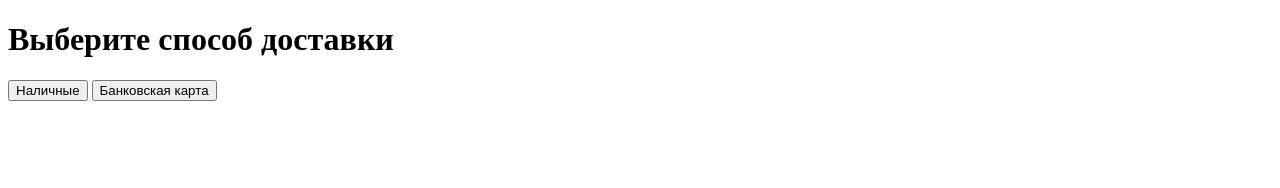
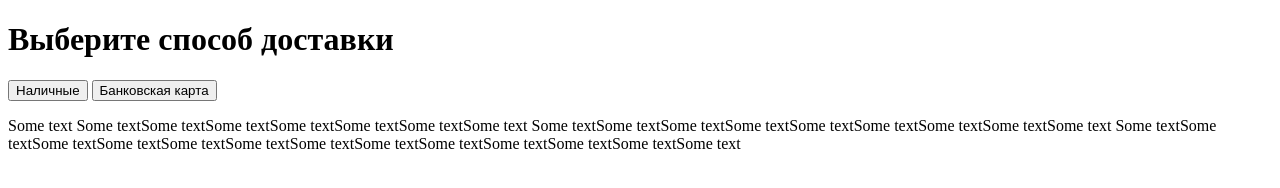
Before and after one commit to rumaru2020/module-3, a plain HTML site: page index.html in a window 1280 px wide. Drawn offline with Linux system fonts and the light colour scheme.

Commit message:
text added

```diff
--- a/index.html
+++ b/index.html
@@ -12,5 +12,10 @@
     </h1>
     <button>Наличные</button>
     <button>Банковская карта</button>
+    <p>
+        Some text Some textSome textSome textSome textSome textSome textSome text
+        Some textSome textSome textSome textSome textSome textSome textSome textSome text
+        Some textSome textSome textSome textSome textSome textSome textSome textSome textSome textSome textSome textSome text
+    </p>
 </body>
 </html>
```
